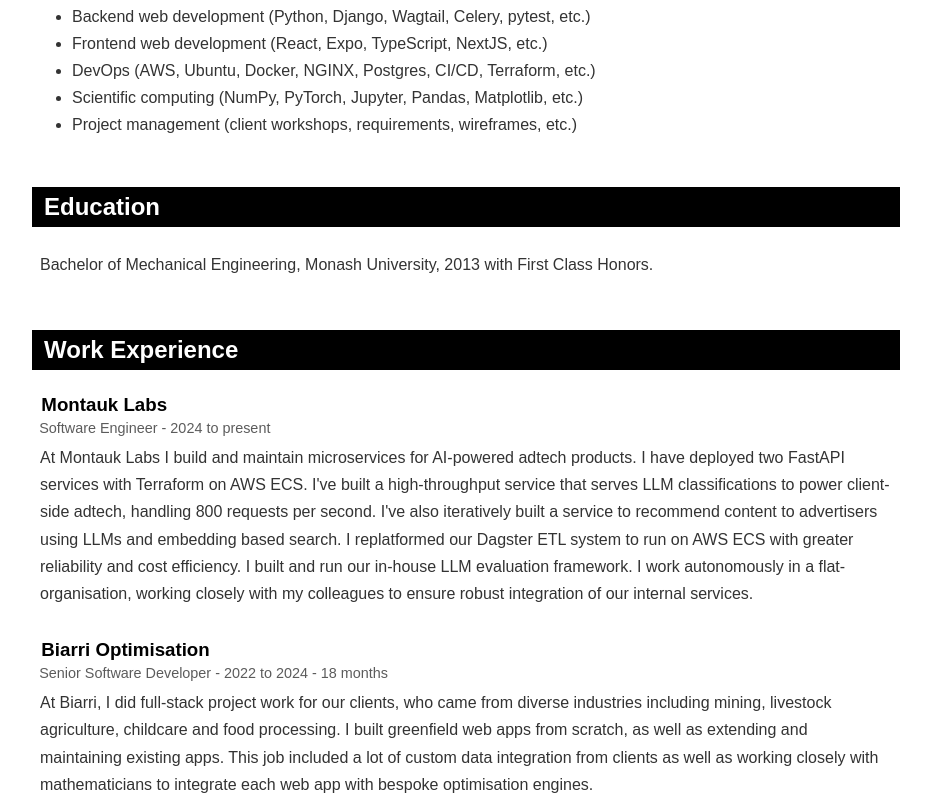
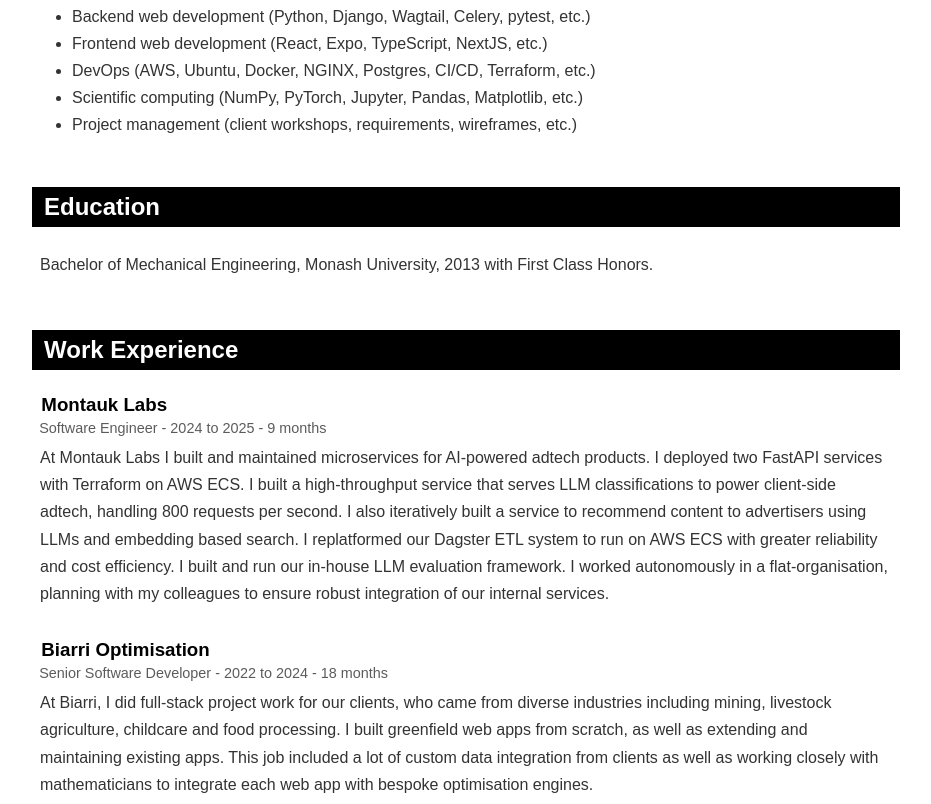
Before and after one commit to MattSegal/resume, a plain HTML site: page index.html in a window 1280 px wide. Shown: the part 427-1231 px from the top of the page, without its empty margins (174-1105 px from the left). Drawn offline with Linux system fonts and the light colour scheme.

Commit message:
quit mobian

```diff
--- a/index.html
+++ b/index.html
@@ -69,16 +69,15 @@
         <h2>Work Experience</h2>
 
         <h3 class="employer-title">Montauk Labs</h3>
-        <p class="subtitle">Software Engineer - 2024 to present</p>
+        <p class="subtitle">Software Engineer - 2024 to 2025 - 9 months</p>
         <p>
-          At Montauk Labs I build and maintain microservices for AI-powered adtech products.
-          I have deployed two FastAPI services with Terraform on AWS ECS. I've built a
+          At Montauk Labs I built and maintained microservices for AI-powered adtech products.
+          I deployed two FastAPI services with Terraform on AWS ECS. I built a
           high-throughput service that serves LLM classifications to power client-side adtech,
-          handling 800 requests per second. I've also iteratively built a service to recommend
+          handling 800 requests per second. I also iteratively built a service to recommend
           content to advertisers using LLMs and embedding based search. I replatformed our Dagster
           ETL system to run on AWS ECS with greater reliability and cost efficiency. I built and run our
-          in-house LLM evaluation framework. I work autonomously in a flat-organisation, working
-          closely with my colleagues to ensure robust integration of our internal services.
+          in-house LLM evaluation framework. I worked autonomously in a flat-organisation, planning with my colleagues to ensure robust integration of our internal services.
         </p>
 
         <h3 class="employer-title">Biarri Optimisation</h3>
```
